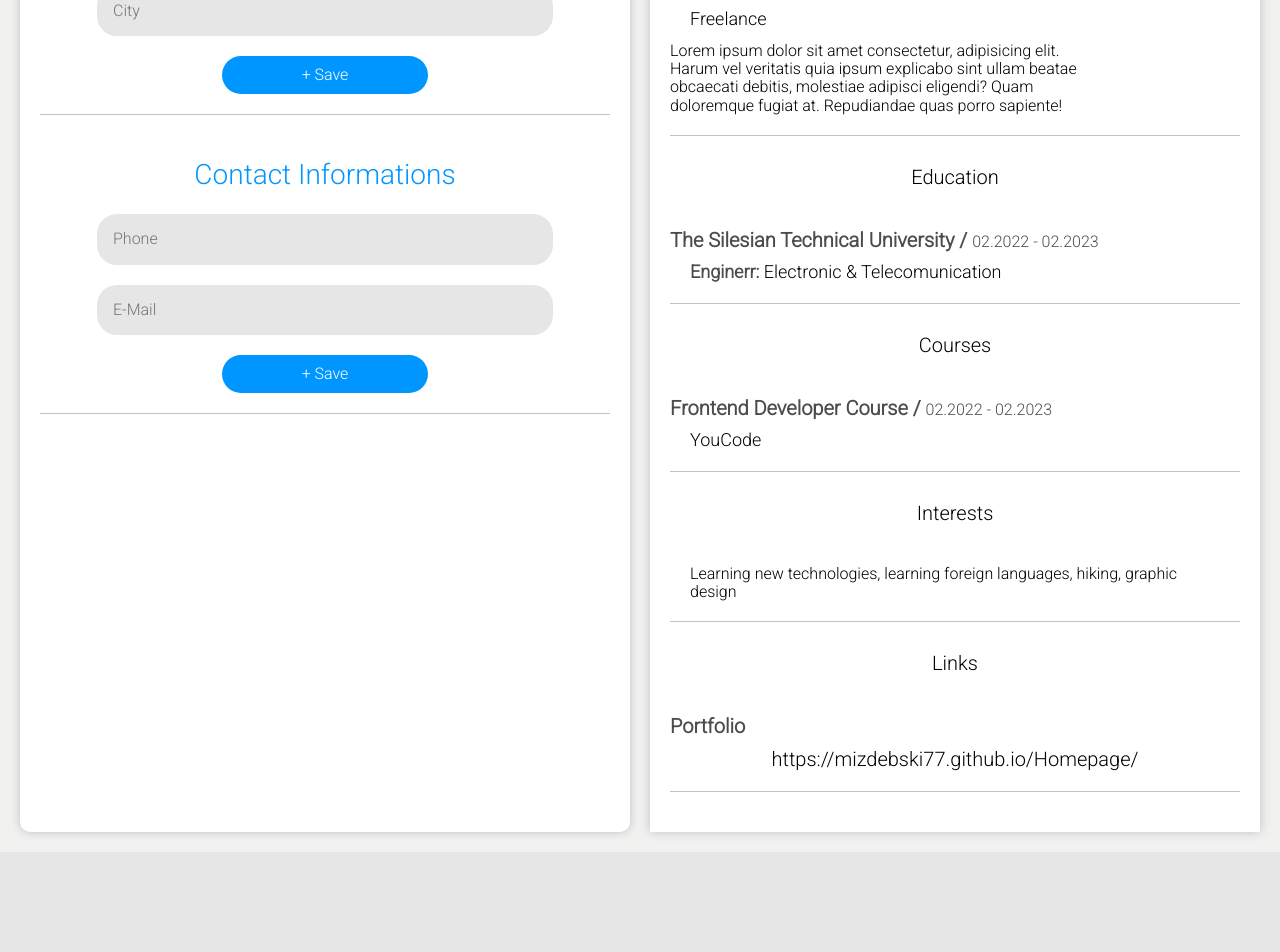
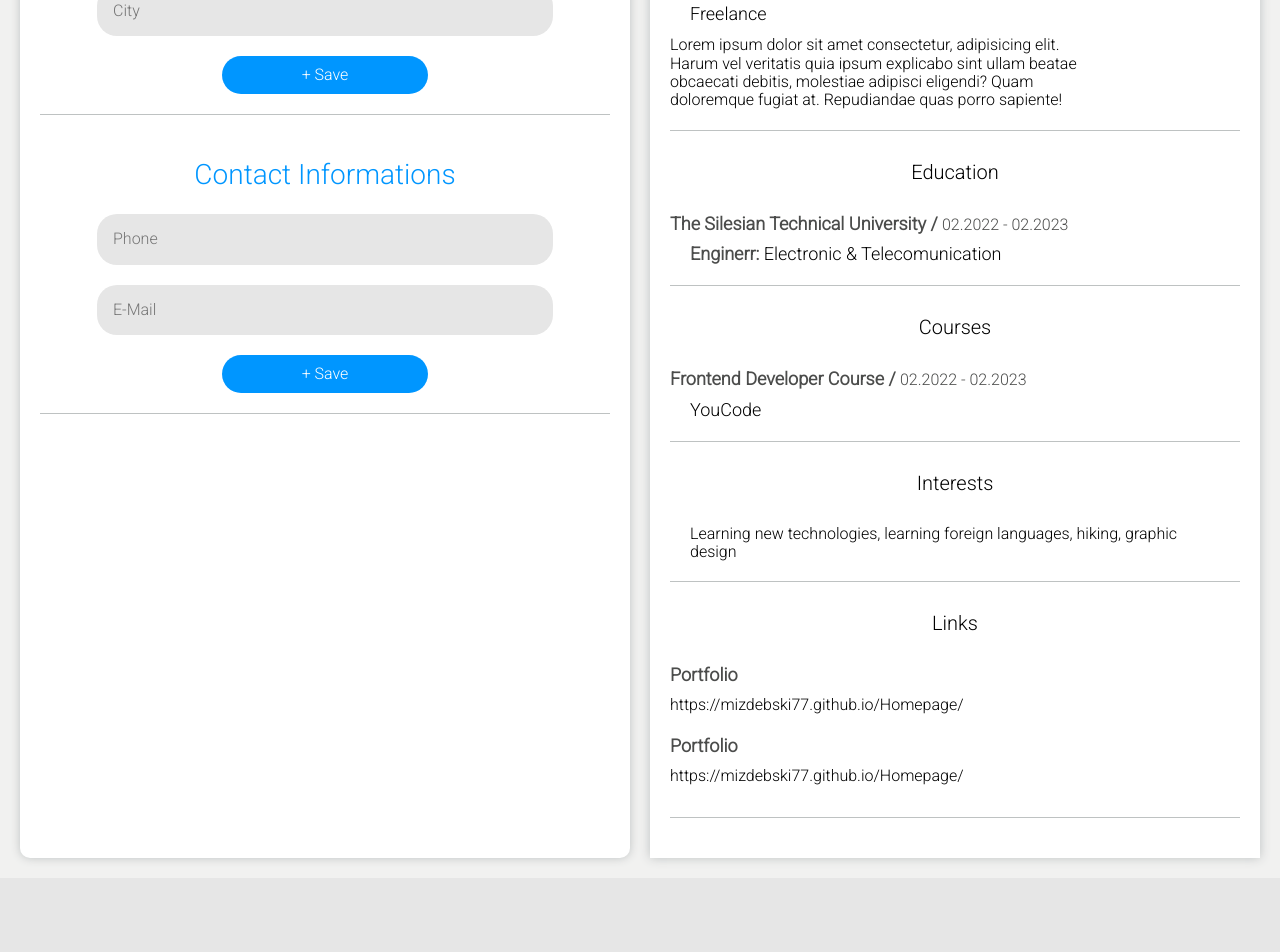
Before and after one commit to mizdebski77/Easy-Employ, a React (Create React App) app: page /CV-Creator in a window 1280 px wide. Shown: the part 823-1775 px from the top of the page. Built offline with nearby package versions, Linux system fonts and the light colour scheme.

Commit message:
Link to links section added

```diff
--- a/src/features/Creator/creator.tsx
+++ b/src/features/Creator/creator.tsx
@@ -132,6 +132,9 @@ export const Creator = () => {
                             <CVSectionTitle>Links</CVSectionTitle>
                             <TitleSpan>Portfolio</TitleSpan>
                             <Link>https://mizdebski77.github.io/Homepage/</Link>
+
+                            <TitleSpan>Portfolio</TitleSpan>
+                            <Link>https://mizdebski77.github.io/Homepage/</Link>
                         </ElementsWrapper>
 
 
--- a/src/features/Creator/styledCreator.ts
+++ b/src/features/Creator/styledCreator.ts
@@ -102,7 +102,6 @@ export const CVName = styled.span`
 export const CVSectionTitle = styled.h3`
     font-size: 20px;
     font-weight: normal;
-    padding-bottom: 10px;
 `;
 
 export const ElementsWrapper = styled.div`
@@ -123,7 +122,7 @@ export const TitleSpan = styled.span`
     font-weight: 600;
     color: ${({ theme }) => theme.color.fontSecond};
     justify-self: start;
-
+    font-size: 18px;
 `;
 
 export const ContentSpan = styled.span`
@@ -173,5 +172,7 @@ export const InterestsWrapper = styled.div`
 `;
 
 export const Link = styled.a`
-
+    text-align: left;
+    font-size: 16px;
+    margin-bottom: 12px;
 `;
```
